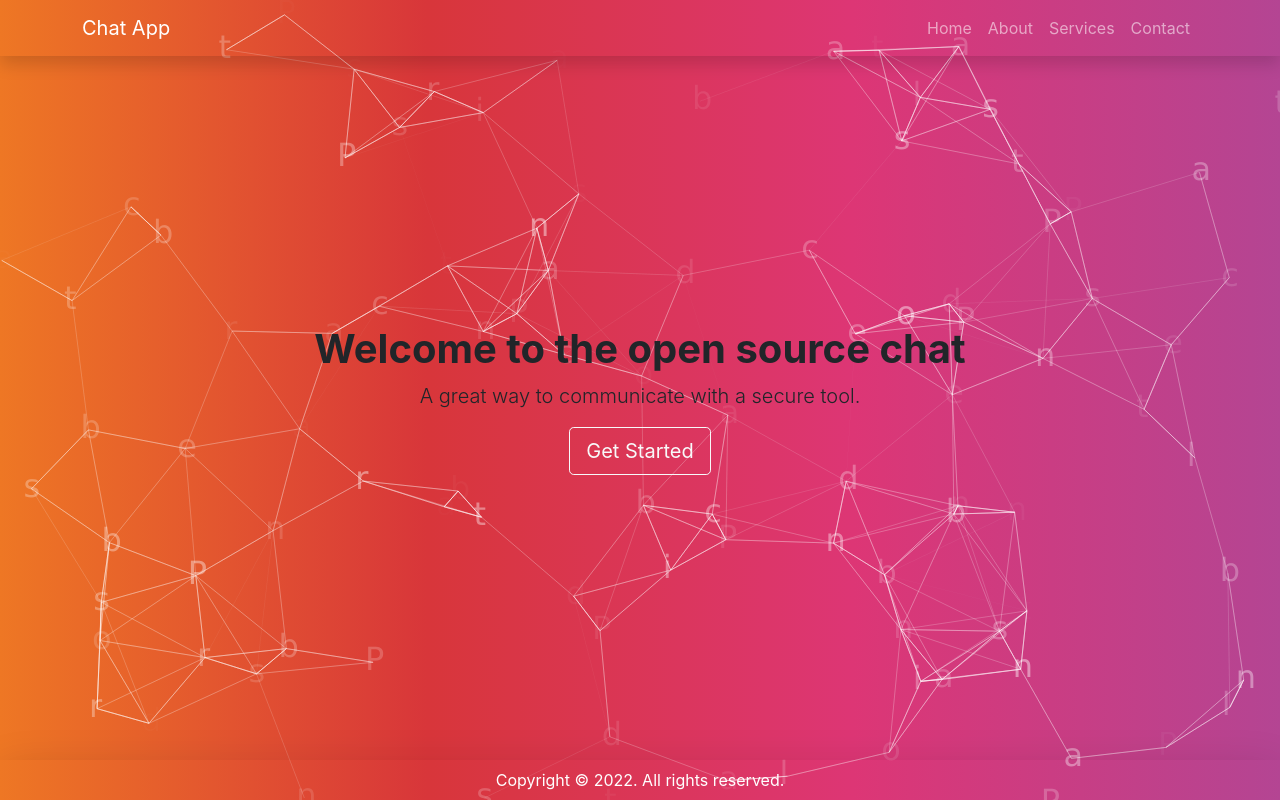
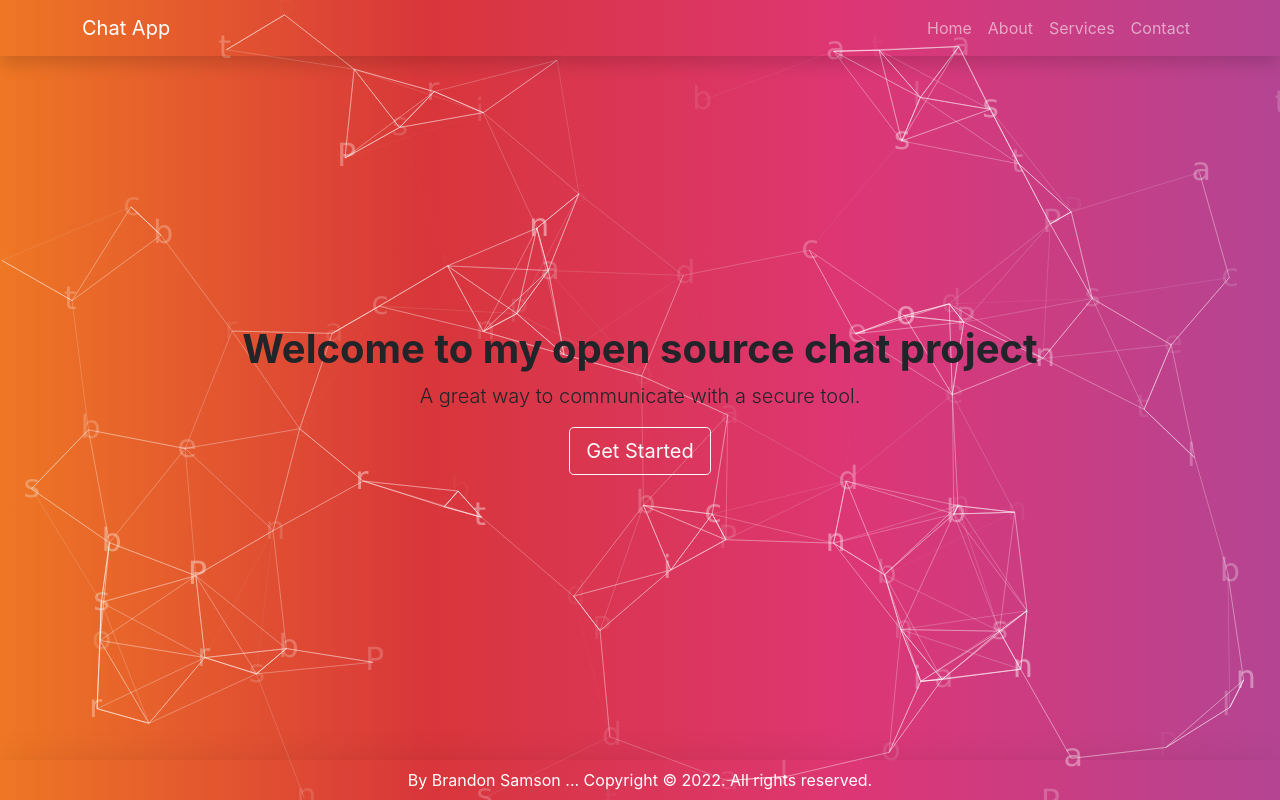
Before and after one commit to bsamson01/ChatReactUI, a React (Create React App) app: page / in a window 1280 px wide. Built offline with nearby package versions, Linux system fonts and the light colour scheme.

Commit message:
Initial Commit

```diff
--- a/src/components/AuthForm.js
+++ b/src/components/AuthForm.js
@@ -105,7 +105,7 @@ class AuthFormComponent extends React.Component {
                                     <div className="px-4 mx-4">
                                         <img src="https://mdbcdn.b-cdn.net/img/Photos/new-templates/bootstrap-login-form/lotus.webp" className="img-responsive" alt="logo"/>
                                     </div>
-                                    <h4 className="mt-1 mb-5 pb-1">We are The Lotus Team</h4>
+                                    <h4 className="mt-1 mb-5 pb-1">By Brandon Samson</h4>
                                     </div>
 
                                     <form>
@@ -139,7 +139,7 @@ class AuthFormComponent extends React.Component {
                                 </div>
                                 <div className="col-lg-6 d-flex align-items-center gradient-custom-2">
                                 <div className="text-white px-3 py-4 p-md-5 mx-md-4">
-                                    <h4 className="mb-4">We are more than just a company</h4>
+                                    <h4 className="mb-4">Exicted to have you join</h4>
                                     <p className="small mb-0">Lorem ipsum dolor sit amet, consectetur adipisicing elit, sed do eiusmod tempor incididunt ut labore et dolore magna aliqua. Ut enim ad minim veniam, quis nostrud exercitation ullamco laboris nisi ut aliquip ex ea commodo consequat.</p>
                                 </div>
                                 </div>
--- a/src/components/Footer.js
+++ b/src/components/Footer.js
@@ -5,7 +5,7 @@ class FooterComponent extends React.Component {
         return (
             <footer className="fixed-bottom shadow-lg text-center py-2 px-4">
                 <div className="text-white mb-3 mb-md-0">
-                    Copyright © 2022. All rights reserved.
+                    By Brandon Samson ... Copyright © 2022. All rights reserved.
                 </div>
             </footer>
         )
--- a/src/routes/Home.js
+++ b/src/routes/Home.js
@@ -24,7 +24,7 @@ class Home extends React.Component {
                     <div className="container h-100">
                         <div className="row h-100 align-items-center">
                             <div className="col-12 text-center">
-                                <h1 className="fw-bold">Welcome to the open source chat</h1>
+                                <h1 className="fw-bold">Welcome to my open source chat project</h1>
                                 <p className="lead">A great way to communicate with a secure tool.</p>
                                 <button className="btn btn-outline-light btn-lg" data-bs-toggle="modal" data-bs-target="#authModal">Get Started</button>
                             </div>
```
Also changed, not shown: 1 other file (tests, documents, lock files or other folders).
